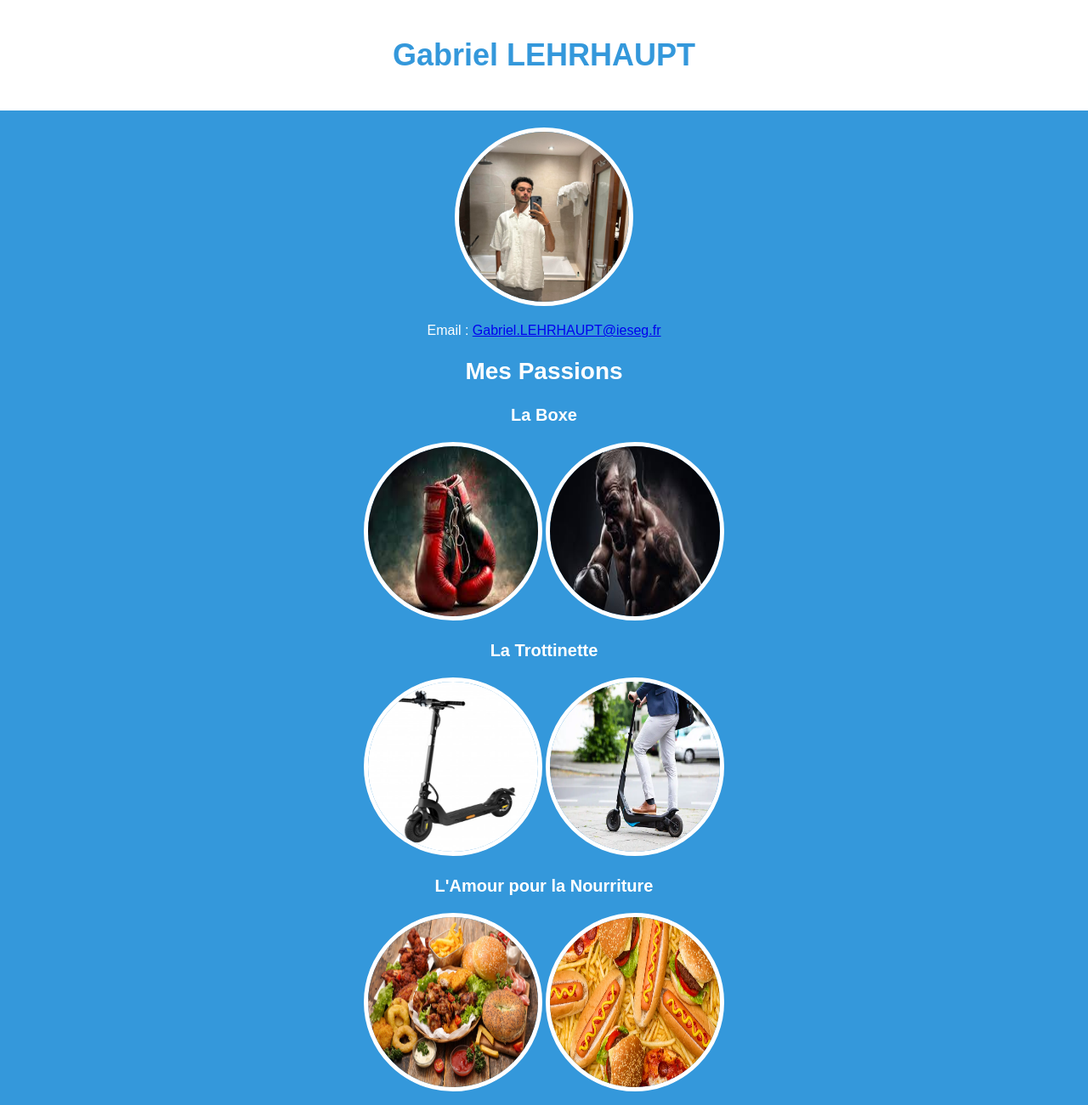
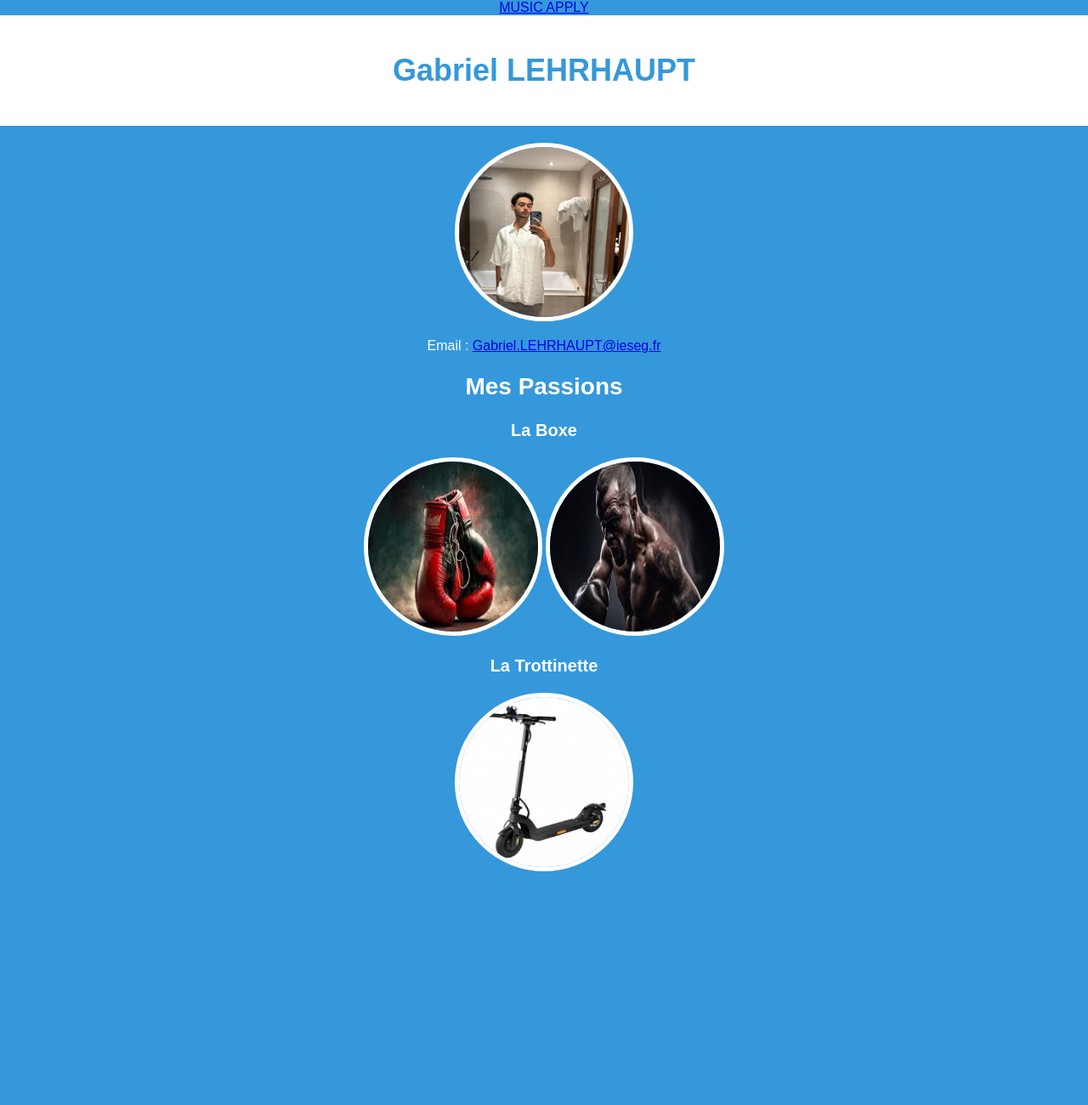
Before and after one commit to Max13-js/my-profile, a plain HTML site: page index.html in a window 1280 px wide. Shown: the whole page at 85% size. After the commit the page ends 1049 px from the top, so only its background shows below. Drawn offline with Linux system fonts and the light colour scheme.

Commit message:
Update index.html

```diff
--- a/index.html
+++ b/index.html
@@ -4,9 +4,12 @@
     <meta charset="UTF-8">
     <meta name="viewport" content="width=device-width, initial-scale=1.0">
     <link rel="stylesheet" href="style.css">
-    <title>À propos de Gabriel</title>
+    <title>Gabriel LEHRHAUPT</title>
 </head>
 <body>
+    <nav>
+        <a href="music_apply.html">MUSIC APPLY</a>
+    </nav>
     <header>
         <h1>Gabriel LEHRHAUPT</h1>
     </header>
@@ -24,13 +27,4 @@
         <div class="passion">
             <h3>La Trottinette</h3>
             <img src="trottinette1.jpg" alt="Image de trottinette">
-            <img src="trottinette2.jpg" alt="Image de trottinette">
-        </div>
-        <div class="passion">
-            <h3>L'Amour pour la Nourriture</h3>
-            <img src="nourriture1.jpg" alt="Image de nourriture">
-            <img src="nourriture2.jpg" alt="Image de nourriture">
-        </div>
-    </section>
-</body>
-</html>
+            <img src="trottinette2.jpg" alt="Image de
```
